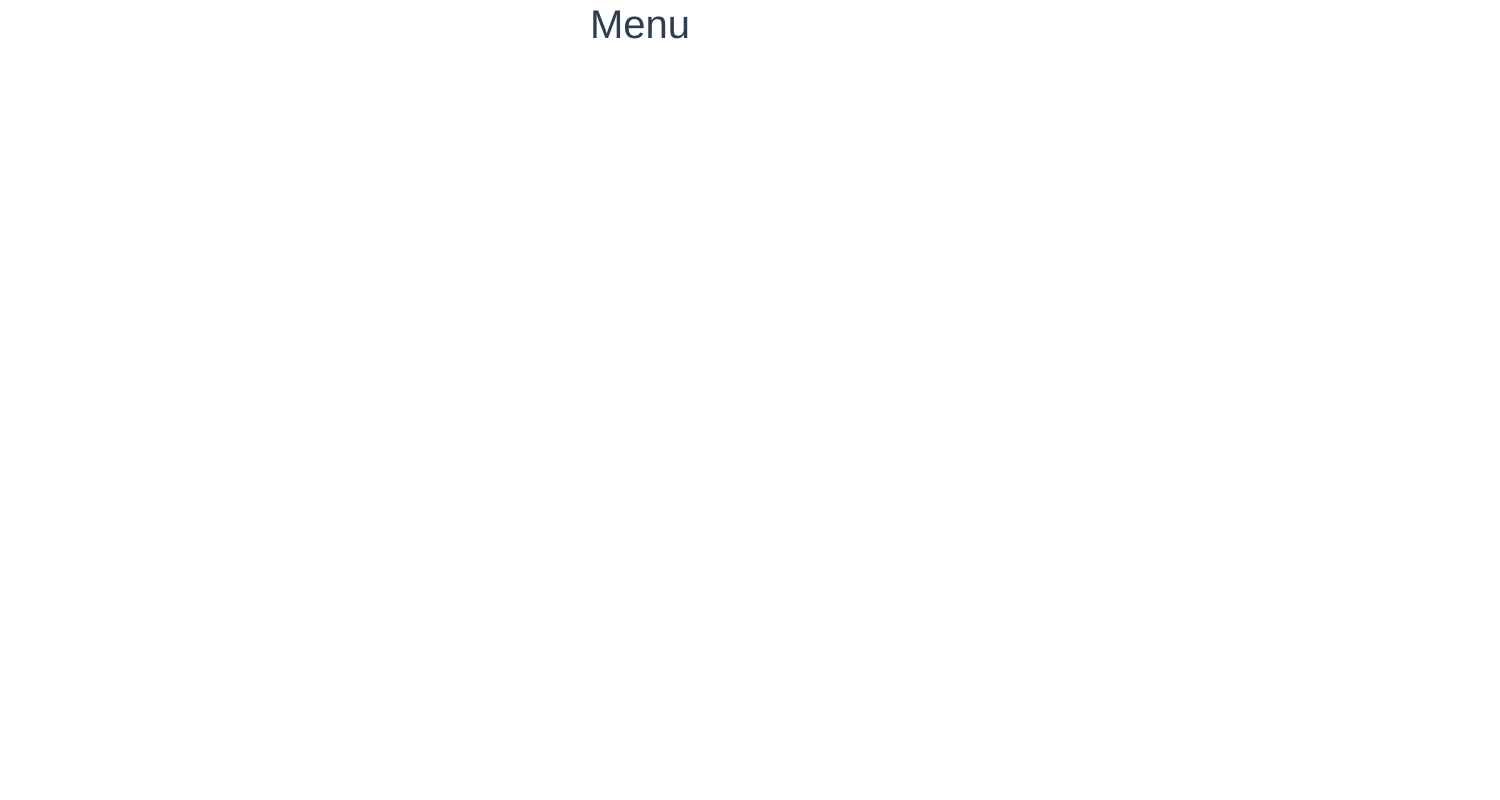
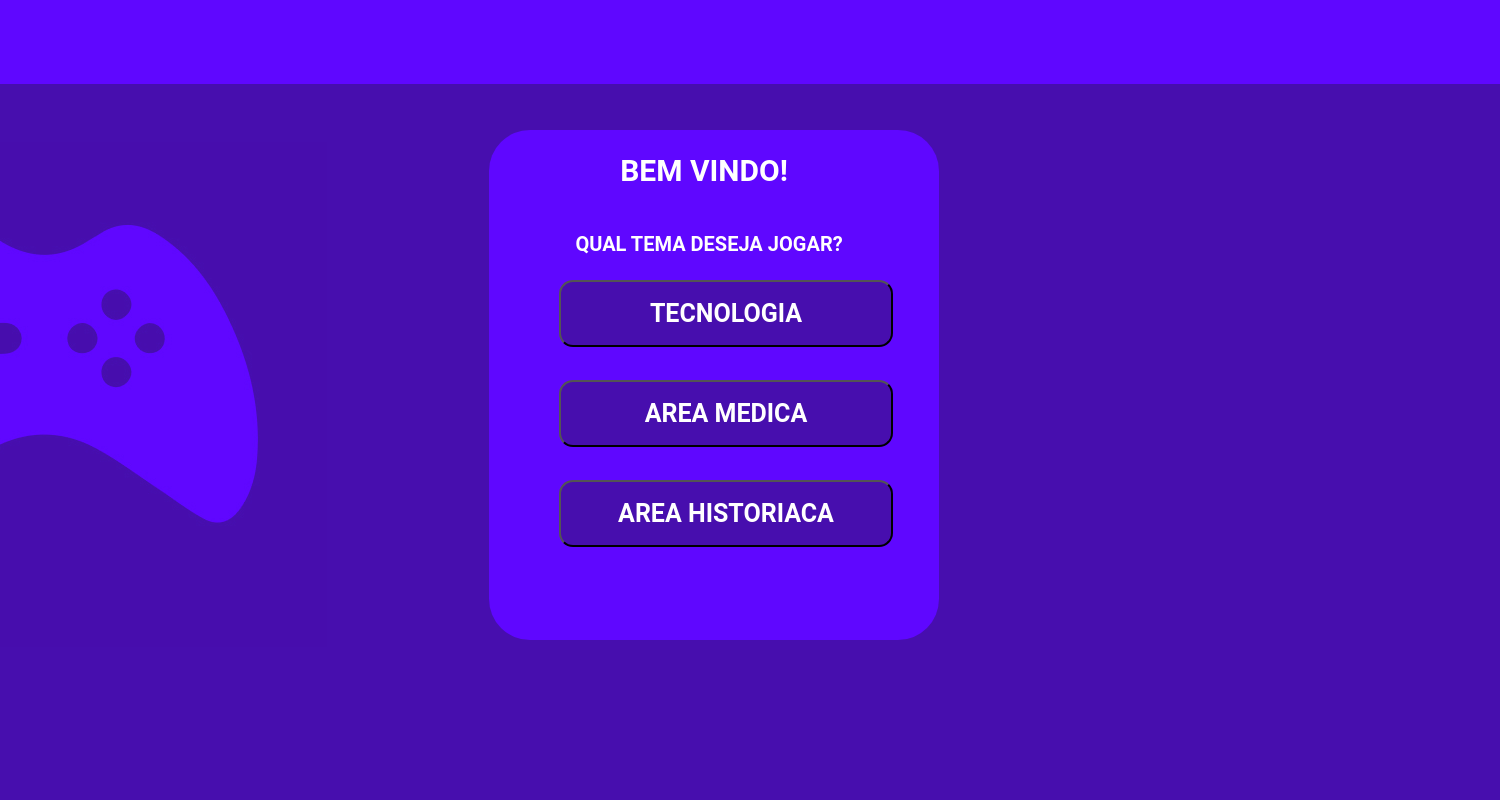
Before and after one commit to AndersonAlpin/projeto-tid-game, a Vue app in the folder frontend/: page /Menu in a window 1280 px wide. Shown: the top 800 px of the page, 1500 px wide, since content can reach past the window. Built offline with nearby package versions, Linux system fonts and the light colour scheme.

Commit message:
tela menu
tela menu

```diff
--- a/frontend/package.json
+++ b/frontend/package.json
@@ -10,7 +10,7 @@
   "dependencies": {
     "bootstrap": "^5.0.0-beta3",
     "core-js": "^3.6.5",
-    "vue": "^2.6.11",
+    "vue": "^2.6.12",
     "vue-router": "^3.2.0"
   },
   "devDependencies": {
--- a/frontend/src/views/Menu.vue
+++ b/frontend/src/views/Menu.vue
@@ -1,5 +1,178 @@
 <template>
-  <div class="Menu">
-    <h1>Menu</h1>
+  <div class="Menu" id="menu">
+       <div id="barra">
+       </div>
+       <div id="barrameio">
+          <h1 id="bemvindo">Bem vindo!</h1>
+          <h2 id="opc">Qual tema deseja jogar?</h2>
+          <button id="butão1">tecnologia</button>
+          <button id="butão2">Area medica</button>
+          <button id="butão3">Area historiaca</button>
+          <img src="../img/logo.jpg" id="logo1">
+
+       </div>
+       <div id="barrabaixo"></div>
+
+
+
   </div>
+
+
 </template>
+
+
+<script>
+
+
+</script>
+
+
+<style>
+
+#menu {
+
+
+  position: absolute;
+width: 1500px;
+height: 819px;
+left: 0px;
+top: 60px;
+
+background: #470EAE;
+}
+#barra{
+position: absolute;
+width: 1500px;
+height: 124px;
+left: 0px;
+top: -100px;
+
+background: #5F07FF;
+
+
+}
+#barrameio{
+  position: absolute;
+width: 450px;
+height: 510px;
+left: 489px;
+top: 70px;
+
+background: #5F07FF;
+border-radius: 41px;
+}
+#bemvindo{
+  position: absolute;
+width: 190px;
+height: 41px;
+left: 120px;
+top: 20px;
+
+font-family: Roboto;
+font-style: normal;
+font-weight: bold;
+font-size: 30px;
+line-height: 41px;
+/* identical to box height */
+
+text-transform: uppercase;
+
+color: #FFFFFF;
+
+
+}
+#opc{
+
+  position: absolute;
+width: 300px;
+height: 25px;
+left: 70px;
+top: 100px;
+
+font-family: Roboto;
+font-style: normal;
+font-weight: bold;
+font-size: 20px;
+line-height: 29px;
+text-transform: uppercase;
+
+color: #FFFFFF;
+}
+#barrabaixo{
+
+  position: absolute;
+width: 1500px;
+height: 107px;
+left: 0px;
+top: 810px;
+
+background: #5F07FF;
+}
+#butão1{
+position: absolute;
+width: 334px;
+height: 67px;
+left: 70px;
+top: 150px;
+color: #FFFFFF;
+font-family: Roboto;
+font-style: normal;
+font-weight: bold;
+font-size: 25px;
+line-height: 29px;
+text-transform: uppercase;
+
+
+background: #470EAE;
+border-radius: 14px;
+
+}
+#butão2{
+position: absolute;
+width: 334px;
+height: 67px;
+left: 70px;
+top: 250px;
+color: #FFFFFF;
+font-family: Roboto;
+font-style: normal;
+font-weight: bold;
+font-size: 25px;
+line-height: 29px;
+text-transform: uppercase;
+
+background: #470EAE;
+border-radius: 14px;
+
+}
+
+#butão3{
+position: absolute;
+width: 334px;
+height: 67px;
+left: 70px;
+top: 350px;
+color: #FFFFFF;
+font-family: Roboto;
+font-style: normal;
+font-weight: bold;
+font-size: 25px;
+line-height: 29px;
+text-transform: uppercase;
+
+
+background: #470EAE;
+border-radius: 14px;
+
+}
+#logo1{
+
+  position: absolute;
+left: -120.14%;
+right: 27.4%;
+top: 2.26%;
+bottom: 24.39%;
+}
+
+
+</style>
```
Also changed, not shown: frontend/src/img/logo.jpg (added), 1 other file (tests, documents, lock files or other folders).
